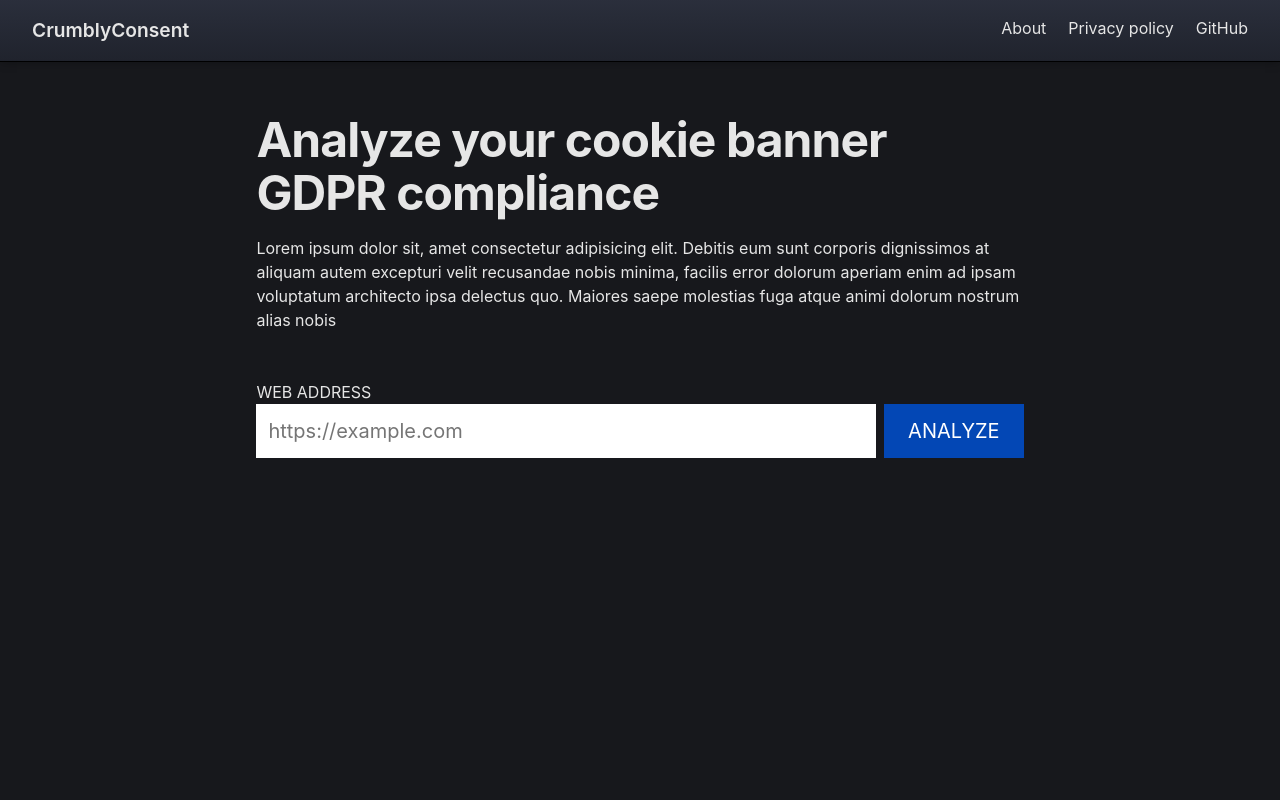
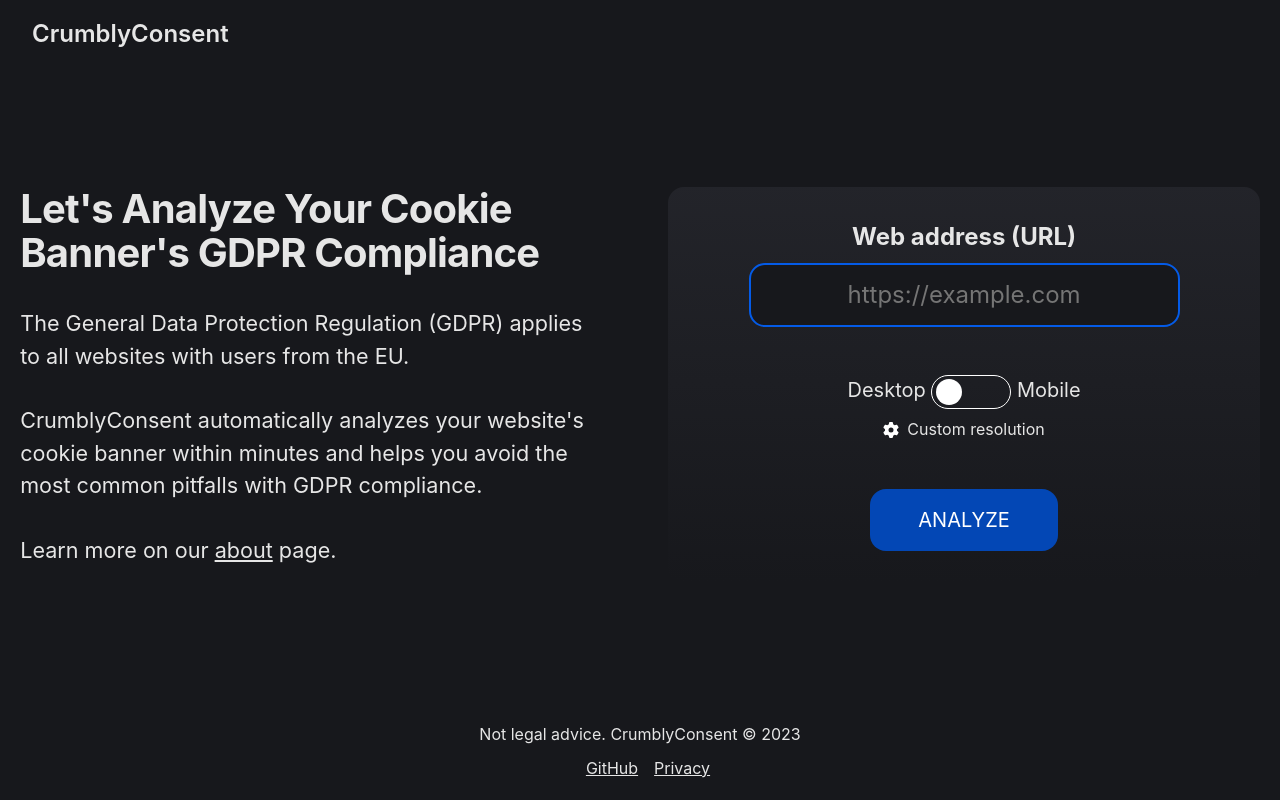
Before and after one commit to MarcusOtter/cookiemonsters, a SvelteKit app: page / in a window 1280 px wide. Built offline with nearby package versions, Linux system fonts and the light colour scheme.

Commit message:
Style landing page

```diff
--- a/src/app.css
+++ b/src/app.css
@@ -44,6 +44,7 @@
 textarea,
 select {
 	font: inherit;
+	color: inherit;
 }
 
 h1,
--- /dev/null
+++ b/src/lib/components/Footer.svelte
@@ -0,0 +1,39 @@
+<script>
+	const date = new Date();
+</script>
+
+<footer>
+	<p>Not legal advice. CrumblyConsent &copy; {date.getFullYear()}</p>
+	<ul>
+		<li>
+			<a href="/github">GitHub</a>
+		</li>
+		<li>
+			<a href="/privacy">Privacy</a>
+		</li>
+	</ul>
+</footer>
+
+<style>
+	footer {
+		padding: 2ch;
+		text-align: center;
+	}
+
+	ul {
+		list-style: none;
+		padding: 0;
+		margin-top: 1ch;
+		display: flex;
+		justify-content: center;
+	}
+
+	ul li {
+		display: inline-block;
+		margin-left: 16px;
+	}
+
+	ul li a:hover {
+		text-decoration: none;
+	}
+</style>
--- /dev/null
+++ b/src/lib/components/ResolutionPicker.svelte
@@ -0,0 +1,43 @@
+<script lang="ts">
+	import ShowMore from "./ShowMore.svelte";
+	import Toggle from "./Toggle.svelte";
+
+	import gear from "$lib/assets/gear.svg";
+
+	let isMobile = false;
+
+	function onToggleChanged(event: CustomEvent<boolean>) {
+		isMobile = event.detail;
+	}
+</script>
+
+<div>
+	<Toggle id="resolutionToggle" leftLabel="Desktop" rightLabel="Mobile" on:toggleChange={onToggleChanged} />
+	<ShowMore iconSrc={gear} showLabel="Custom resolution" hideLabel="Hide">
+		<input type="number" size="4" value={isMobile ? "360" : "1920"} max="9999" min="1" required /><span>x</span><input
+			type="number"
+			size="4"
+			value={isMobile ? "640" : "1080"}
+			max="9999"
+			min="1"
+			required
+		/>
+	</ShowMore>
+</div>
+
+<style>
+	div {
+		width: fit-content;
+	}
+
+	input {
+		background-color: hsl(228, 10%, 10%);
+		padding: 8px 12px 8px 8px;
+		border: 1px solid white;
+		font-size: 1.25rem;
+		border-radius: 12px;
+		text-align: center;
+		margin: 0 8px;
+		width: fit-content;
+	}
+</style>
--- /dev/null
+++ b/src/lib/components/ShowMore.svelte
@@ -0,0 +1,57 @@
+<script lang="ts">
+	export let showLabel = "Show more";
+	export let hideLabel = "Hide";
+	export let iconSrc = "";
+
+	let expanded = false;
+</script>
+
+<div class="show-more">
+	<button type="button" aria-expanded={expanded} on:click={() => (expanded = !expanded)}>
+		{#if iconSrc && !expanded}
+			<img src={iconSrc} alt="" />
+		{/if}
+		<span>
+			{expanded ? hideLabel : showLabel}
+		</span>
+	</button>
+
+	<div class="content" hidden={!expanded}>
+		<slot />
+	</div>
+</div>
+
+<style>
+	.show-more {
+		margin-top: 8px;
+	}
+
+	button {
+		border: none;
+		background-color: transparent;
+		font-family: inherit;
+		font-size: 1rem;
+		padding: 0;
+		color: inherit;
+		display: flex;
+		justify-content: center;
+		align-items: center;
+		margin: auto;
+	}
+
+	button:hover {
+		text-decoration: underline;
+		cursor: pointer;
+	}
+
+	img {
+		margin-bottom: -0.125em;
+		width: 1em;
+		height: 1em;
+		margin-right: 0.5em;
+	}
+
+	.content {
+		margin-top: 0.5em;
+	}
+</style>
--- /dev/null
+++ b/src/lib/components/Toggle.svelte
@@ -0,0 +1,81 @@
+<script lang="ts">
+	import { createEventDispatcher } from "svelte";
+
+	export let id: string;
+	export let leftLabel: string;
+	export let rightLabel: string;
+	export let round = true;
+
+	let checked = false;
+	const dispatch = createEventDispatcher();
+
+	function onChange(x: Event & { currentTarget: EventTarget & HTMLInputElement }) {
+		checked = x.currentTarget.checked;
+		dispatch("toggleChange", checked);
+	}
+</script>
+
+<div>
+	<label for={id}>{leftLabel}</label>
+	<label for={id} class="switch">
+		<input type="checkbox" {id} role="switch" aria-checked={checked} on:change|preventDefault={onChange} />
+		<span class="slider {round ? 'round' : ''}" />
+	</label>
+	<label for={id}>{rightLabel}</label>
+</div>
+
+<style>
+	.switch {
+		position: relative;
+		display: inline-block;
+		width: 80px;
+		height: 34px;
+	}
+
+	.switch input {
+		opacity: 0;
+		width: 0;
+		height: 0;
+	}
+
+	.slider {
+		position: absolute;
+		cursor: pointer;
+		top: 0;
+		left: 0;
+		right: 0;
+		bottom: 0;
+		background-color: transparent;
+		border: 1px solid white;
+	}
+
+	.switch:focus-within .slider,
+	.switch:hover .slider {
+		outline: 1px solid white;
+	}
+
+	.slider:before {
+		position: absolute;
+		content: "";
+		height: 26px;
+		width: 26px;
+		top: 3px;
+		left: 4px;
+		bottom: 4px;
+		background-color: white;
+		transition: 0.2s;
+		transition-property: transform;
+	}
+
+	input:checked + .slider:before {
+		transform: translateX(46px);
+	}
+
+	.slider.round {
+		border-radius: 34px;
+	}
+
+	.slider.round:before {
+		border-radius: 50%;
+	}
+</style>
--- a/src/lib/components/TopBar.svelte
+++ b/src/lib/components/TopBar.svelte
@@ -1,24 +1,22 @@
 <header>
 	<a href="/">CrumblyConsent</a>
-	<nav>
+	<!-- <nav>
 		<ul>
 			<li><a href="/about">About</a></li>
 			<li><a href="/privacy">Privacy policy</a></li>
 			<li><a href="https://github.com/MarcusOtter/crumbly-consent">GitHub</a></li>
 		</ul>
-	</nav>
+	</nav> -->
 </header>
 
 <style>
 	header {
 		padding: 16px 32px;
-		background: linear-gradient(hsl(225, 17%, 20%), hsl(225, 17%, 15%));
-		border-bottom: 1px solid black;
-		box-shadow: 0 0 10px hsla(0, 0%, 0%, 0.3);
 		display: flex;
+		align-items: center;
 	}
 
-	ul {
+	/* ul {
 		list-style: none;
 		padding: 0;
 		margin: 0;
@@ -27,15 +25,16 @@
 
 	li {
 		display: inline-block;
-		margin-left: calc(10px + 0.75em);
+		margin-left: calc(20px + 0.75em);
 	}
 
 	nav {
 		margin-left: auto;
-	}
+	} */
 
 	a {
 		text-decoration: none;
+		font-size: 1.2rem;
 	}
 
 	a:hover {
@@ -43,7 +42,7 @@
 	}
 
 	header > a {
-		font-size: 1.2rem;
 		font-weight: 600;
+		font-size: 1.5rem;
 	}
 </style>
--- a/src/routes/+layout.svelte
+++ b/src/routes/+layout.svelte
@@ -1,18 +1,34 @@
 <script>
+	import Footer from "$lib/components/Footer.svelte";
 	import TopBar from "$lib/components/TopBar.svelte";
+
+	// Global CSS is imported here
 	import "../app.css";
 </script>
 
-<TopBar />
+<div class="container">
+	<TopBar />
 
-<main>
-	<slot />
-</main>
+	<main>
+		<slot />
+	</main>
+
+	<Footer />
+</div>
 
 <style>
+	.container {
+		display: flex;
+		flex-direction: column;
+		min-height: 100vh;
+	}
+
 	main {
 		margin-inline: auto;
 		padding: 2ch;
-		max-width: 80ch;
+		max-width: 130ch;
+		flex-grow: 1;
+		display: flex;
+		flex-direction: column;
 	}
 </style>
--- a/src/routes/+page.svelte
+++ b/src/routes/+page.svelte
@@ -1,4 +1,6 @@
 <script lang="ts">
+	import ResolutionPicker from "$lib/components/ResolutionPicker.svelte";
+
 	let url = "";
 
 	function goToBanner() {
@@ -7,56 +9,99 @@
 	}
 </script>
 
-<h1>Analyze your cookie banner GDPR compliance</h1>
+<div class="box">
+	<div class="left">
+		<h1>Let's Analyze Your Cookie Banner's GDPR Compliance</h1>
+		<p>The General Data Protection Regulation (GDPR) applies to all websites with users from the EU.</p>
 		<p>
-	Lorem ipsum dolor sit, amet consectetur adipisicing elit. Debitis eum sunt corporis dignissimos at aliquam autem
-	excepturi velit recusandae nobis minima, facilis error dolorum aperiam enim ad ipsam voluptatum architecto ipsa
-	delectus quo. Maiores saepe molestias fuga atque animi dolorum nostrum alias nobis
+			CrumblyConsent automatically analyzes your website's cookie banner within minutes and helps you avoid the most
+			common pitfalls with GDPR compliance.
 		</p>
+		<p>Learn more on our <a href="/about">about</a> page.</p>
+	</div>
 
 	<form on:submit|preventDefault={goToBanner}>
-	<label for="url">Web address</label>
+		<label for="url">Web address (URL)</label>
 		<div class="inputs">
-		<input id="url" bind:value={url} placeholder="https://example.com" required size="4" />
+			<input id="url" bind:value={url} placeholder="https://example.com" required size="22" />
+			<ResolutionPicker />
+
 			<button>Analyze</button>
 		</div>
 	</form>
+</div>
 
 <style>
+	.box {
+		display: flex;
+		gap: 64px;
+		margin: auto;
+	}
+
+	.box > * {
+		width: 50%;
+	}
+
 	h1 {
-		margin-block-start: 32px;
-		font-size: 3rem;
+		font-size: 2.5rem;
 	}
 
 	p {
 		margin-block-start: 16px;
 	}
 
+	.left p {
+		font-size: 1.35rem;
+		/* color: hsl(0, 0%, 80%); */
+		font-weight: 400;
+		margin-block-start: 1.5em;
+	}
+
+	a:hover {
+		text-decoration: none;
+	}
+
+	form {
+		border-radius: 16px;
+		padding: 32px 64px;
+		background: linear-gradient(180deg, hsl(231, 9%, 15%), hsl(228, 10%, 10%));
+		text-align: center;
+	}
+
 	label {
 		display: block;
-		margin-block-start: 48px;
-		text-transform: uppercase;
+		font-size: 1.5rem;
+		font-weight: bold;
 	}
 
 	.inputs {
+		margin-top: 8px;
 		display: flex;
 		width: 100%;
 		font-size: 1.25rem;
+		flex-direction: column;
+		align-items: center;
+		gap: 48px;
 	}
 
 	.inputs input {
-		flex: 1;
-		padding: 8px 12px;
-		border: none;
+		padding: 12px;
+		border: 2px solid hsl(217, 97%, 46%);
+		border-radius: 16px;
+		background-color: #17181c;
+		color: white;
+		text-align: center;
+		font-size: 1.5rem;
 	}
 
 	.inputs button {
-		padding: 12px 24px;
-		margin-inline-start: 8px;
+		padding: 16px 48px;
+		border-radius: 16px;
 		text-transform: uppercase;
 		background-color: hsl(217, 97%, 36%);
 		border: none;
 		color: white;
+		width: fit-content;
 	}
 
 	.inputs button:disabled {
@@ -67,4 +112,28 @@
 		background-color: hsl(217, 97%, 46%);
 		cursor: pointer;
 	}
+
+	@media (max-width: 1200px) {
+		.box {
+			flex-direction: column;
+			max-width: 80ch;
+		}
+
+		.box > * {
+			width: 100%;
+		}
+
+		form {
+			background: transparent;
+			padding: 0;
+		}
+
+		.inputs input {
+			width: 100%;
+		}
+
+		.inputs button {
+			width: 100%;
+		}
+	}
 </style>
--- a/src/routes/banner/+page.svelte
+++ b/src/routes/banner/+page.svelte
@@ -83,5 +83,6 @@
 
 	select {
 		margin-block-start: 16px;
+		color: black;
 	}
 </style>
```
Also changed, not shown: src/lib/assets/gear.svg (added). Lines whose indentation alone changed are shown as unchanged.
